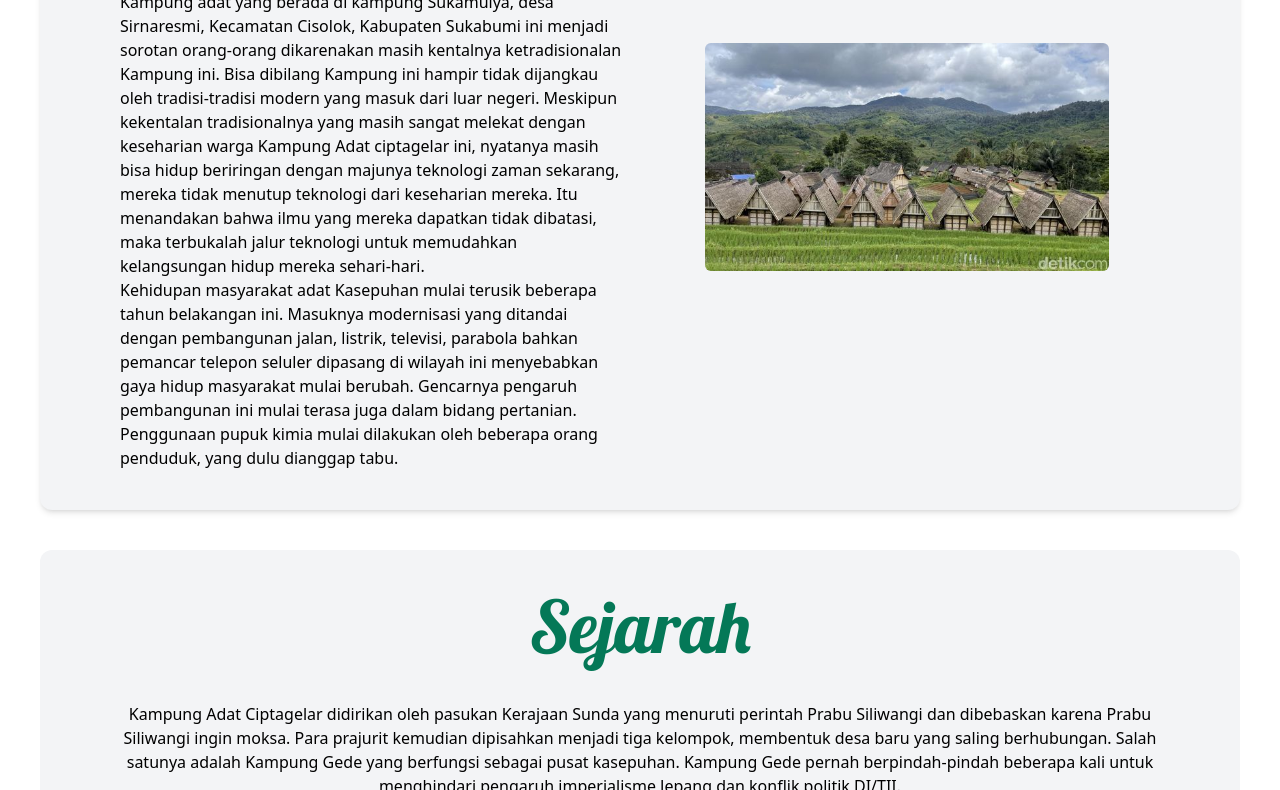
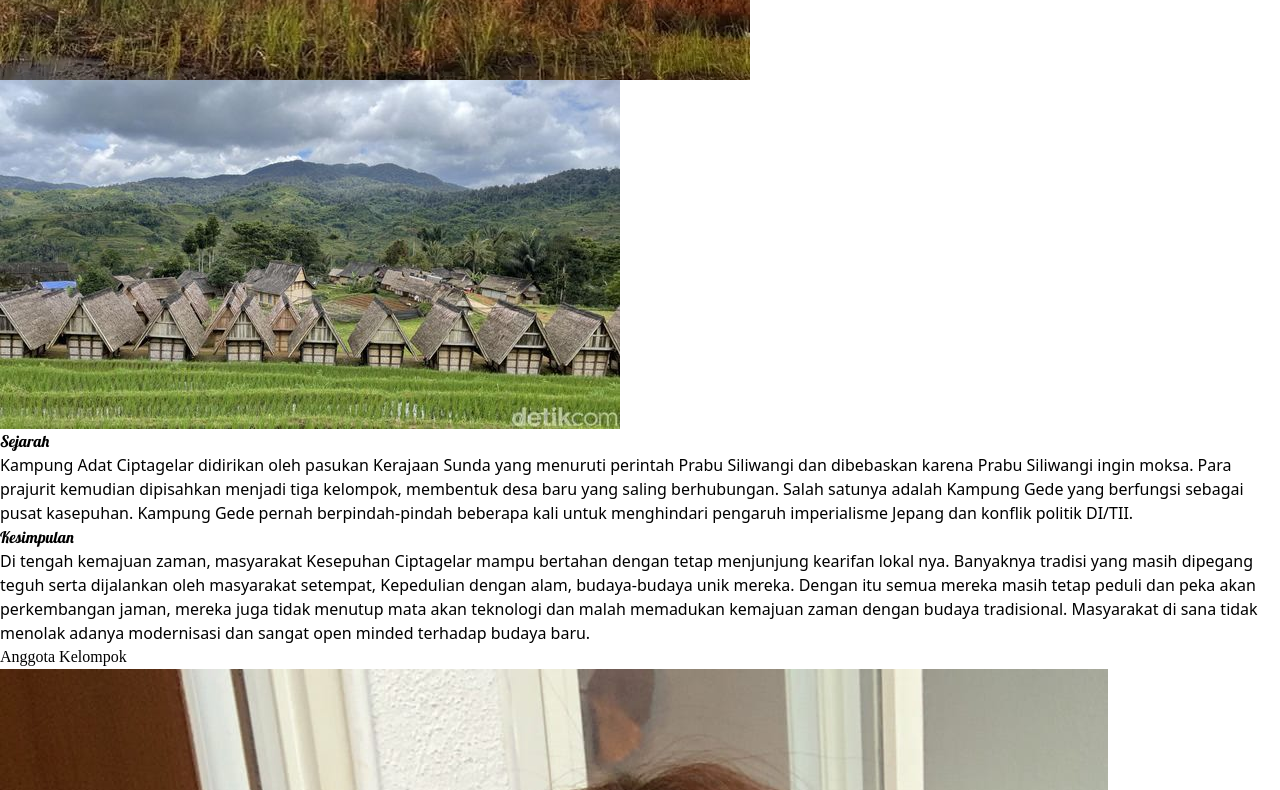
Before and after one commit to MrgRyyn/PLH-Kelompok-7, a website: page index.html in a window 1280 px wide. Shown: the part 2010-2800 px from the top of the page. Drawn offline with nearby package versions, Linux system fonts and the light colour scheme; a web font is replaced by a local one.

Commit message:
second commit

```diff
--- a/index.html
+++ b/index.html
@@ -7,8 +7,8 @@
     <title>Tugas PLH</title>
     <link href="/dist/output.css" rel="stylesheet">
     <link rel="stylesheet" href="input.css">
-    <script src="https://cdn.tailwindcss.com"></script>
-    <link rel="stylesheet" href="https://unpkg.com/aos@next/dist/aos.css" />
+    <!-- <script src="https://cdn.tailwindcss.com"></script>
+    <link rel="stylesheet" href="https://unpkg.com/aos@next/dist/aos.css" /> -->
 </head>
 <body>
 
```
